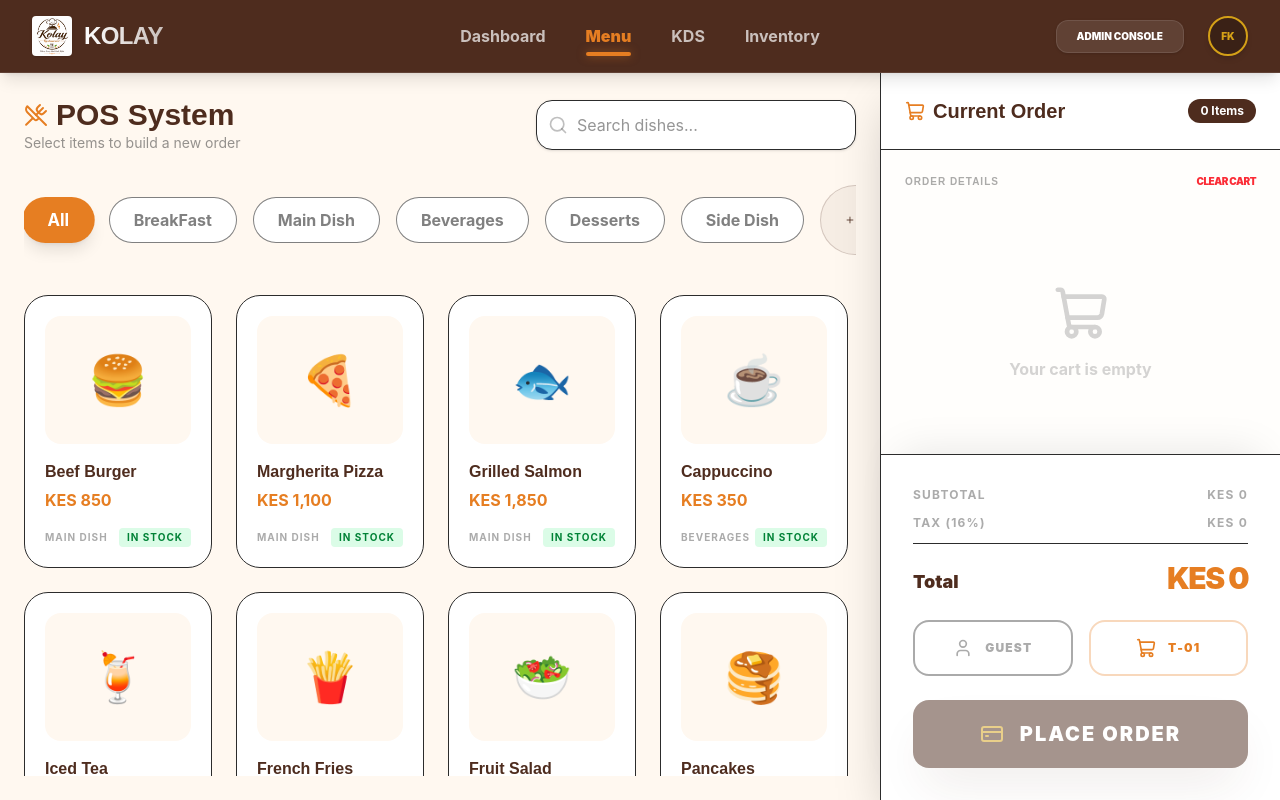
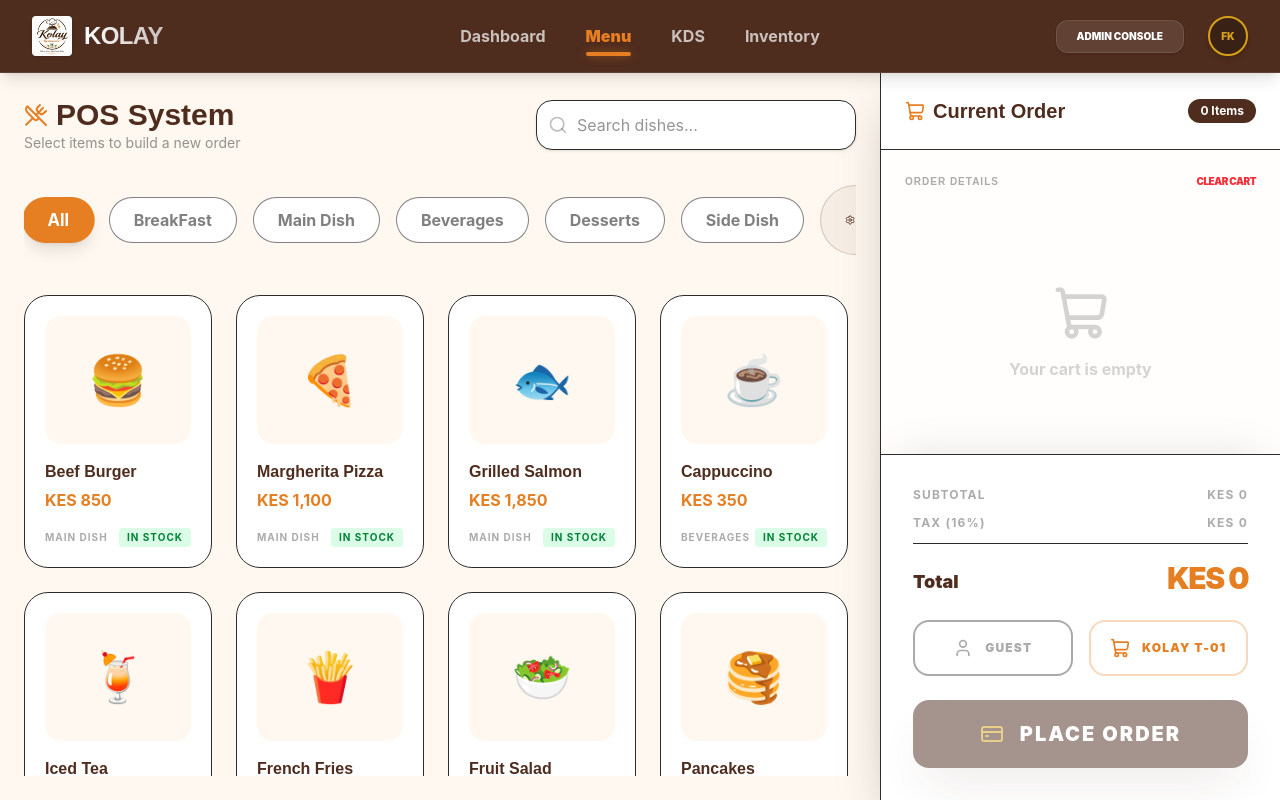
Before and after one commit to Fidelkyalo/Kolay-Restaurant, a React (Vite) app in the folder web/: page /pos in a window 1280 px wide. Built offline with nearby package versions, Linux system fonts and the light colour scheme.

Commit message:
feat: prefix tables with Kolay instead of T-

```diff
--- a/web/src/pages/POS.jsx
+++ b/web/src/pages/POS.jsx
@@ -1,5 +1,5 @@
 import React, { useState } from 'react';
-import { Search, ShoppingCart, Plus, Minus, X, CreditCard, User, ClipboardList, UtensilsCrossed, ArrowLeft, CheckCircle, Printer } from 'lucide-react';
+import { Search, ShoppingCart, Plus, Minus, X, CreditCard, User, ClipboardList, UtensilsCrossed, ArrowLeft, CheckCircle, Printer, Settings, Trash2, Edit3 } from 'lucide-react';
 import { Link } from 'react-router-dom';
 import Navbar from '../components/Navbar';
 
@@ -9,13 +9,19 @@ const POS = () => {
     const [searchQuery, setSearchQuery] = useState('');
     const [tables, setTables] = useState(() => {
         const saved = localStorage.getItem('kolay_tables');
-        return saved ? JSON.parse(saved) : ['T-01', 'T-02', 'T-03', 'T-04', 'T-05', 'T-08', 'T-10', 'T-12', 'T-15', 'Takeaway', 'Online Order'];
+        if (saved) {
+            const parsed = JSON.parse(saved);
+            return parsed.map(t => t.startsWith('T-') ? `Kolay ${t}` : t);
+        }
+        return ['Kolay T-01', 'Kolay T-02', 'Kolay T-03', 'Kolay T-04', 'Kolay T-05', 'Kolay T-08', 'Kolay T-10', 'Kolay T-12', 'Kolay T-15', 'Takeaway', 'Online Order'];
     });
     const [newTableNumber, setNewTableNumber] = useState('');
-    const [selectedTable, setSelectedTable] = useState('T-01');
+    const [selectedTable, setSelectedTable] = useState('Kolay T-01');
     const [showTableModal, setShowTableModal] = useState(false);
     const [showSuccess, setShowSuccess] = useState(false);
     const [lastPlacedOrder, setLastPlacedOrder] = useState(null);
+    const [isManageMode, setIsManageMode] = useState(false);
+    const [editingDishId, setEditingDishId] = useState(null);
 
     const handlePrintReceipt = () => {
         if (!lastPlacedOrder) {
@@ -124,7 +130,13 @@ const POS = () => {
 
     const addTable = () => {
         if (!newTableNumber.trim()) return;
-        const formatted = newTableNumber.startsWith('T-') ? newTableNumber : `T-${newTableNumber}`;
+        let formatted = newTableNumber;
+        if (formatted.startsWith('T-')) {
+            formatted = `Kolay ${formatted}`;
+        } else if (!formatted.toLowerCase().includes('kolay') && !formatted.toLowerCase().includes('takeaway') && !formatted.toLowerCase().includes('online')) {
+            formatted = `Kolay T-${formatted}`;
+        }
+
         if (tables.includes(formatted)) return;
 
         const updated = [...tables, formatted];
@@ -149,18 +161,39 @@ const POS = () => {
     const [showDishModal, setShowDishModal] = useState(false);
     const [newDish, setNewDish] = useState({ name: '', price: '', category: 'Main Dish', image: '🍱' });
 
-    const addDish = () => {
+    const saveDish = () => {
         if (!newDish.name.trim() || !newDish.price) return;
-        const dishToAdd = {
-            id: Date.now(),
-            ...newDish,
-            price: parseFloat(newDish.price)
-        };
-        const updated = [...products, dishToAdd];
+
+        let updated;
+        if (editingDishId) {
+            updated = products.map(p => p.id === editingDishId ? {
+                ...newDish,
+                id: editingDishId,
+                price: parseFloat(newDish.price)
+            } : p);
+        } else {
+            const dishToAdd = {
+                id: Date.now(),
+                ...newDish,
+                price: parseFloat(newDish.price)
+            };
+            updated = [...products, dishToAdd];
+        }
+
         setProducts(updated);
         localStorage.setItem('kolay_dishes', JSON.stringify(updated));
         setNewDish({ name: '', price: '', category: 'Main Dish', image: '🍱' });
+        setEditingDishId(null);
         setShowDishModal(false);
+    };
+
+    const deleteDish = (id, e) => {
+        e.stopPropagation();
+        if (window.confirm('Are you sure you want to delete this dish entirely?')) {
+            const updated = products.filter(p => p.id !== id);
+            setProducts(updated);
+            localStorage.setItem('kolay_dishes', JSON.stringify(updated));
+        }
     };
 
     const categories = ['All', 'BreakFast', 'Main Dish', 'Beverages', 'Desserts', 'Side Dish'];
@@ -342,11 +375,24 @@ const POS = () => {
                             </button>
                         ))}
                         <button
-                            onClick={() => setShowDishModal(true)}
-                            className="bg-primary/5 hover:bg-primary text-primary hover:text-white px-6 py-2.5 rounded-full font-bold border border-primary/20 transition-all flex items-center gap-2"
+                            onClick={() => setIsManageMode(!isManageMode)}
+                            className={`px-6 py-2.5 rounded-full font-bold border transition-all flex items-center gap-2 ${isManageMode ? 'bg-primary text-white border-primary shadow-lg' : 'bg-primary/5 hover:bg-primary text-primary hover:text-white border-primary/20'
+                                }`}
                         >
-                            <Plus className="w-4 h-4" /> Manage Menu
+                            <Settings className="w-4 h-4" /> Edit Menu
                         </button>
+                        {isManageMode && (
+                            <button
+                                onClick={() => {
+                                    setEditingDishId(null);
+                                    setNewDish({ name: '', price: '', category: 'Main Dish', image: '🍱' });
+                                    setShowDishModal(true);
+                                }}
+                                className="bg-secondary text-white hover:bg-orange-600 px-6 py-2.5 rounded-full font-bold border border-secondary transition-all flex items-center gap-2 shadow-sm"
+                            >
+                                <Plus className="w-4 h-4" /> Add Dish
+                            </button>
+                        )}
                     </div>
 
                     {/* Product Grid */}
@@ -530,10 +576,10 @@ const POS = () => {
                                     />
                                 </div>
                                 <button
-                                    onClick={addDish}
+                                    onClick={saveDish}
                                     className="w-full bg-secondary text-white py-4 rounded-2xl font-bold hover:bg-orange-600 transition-all shadow-xl mt-4 active:scale-95"
                                 >
-                                    Add to Menu
+                                    {editingDishId ? 'Save Changes' : 'Add to Menu'}
                                 </button>
                             </div>
                         </div>
```
